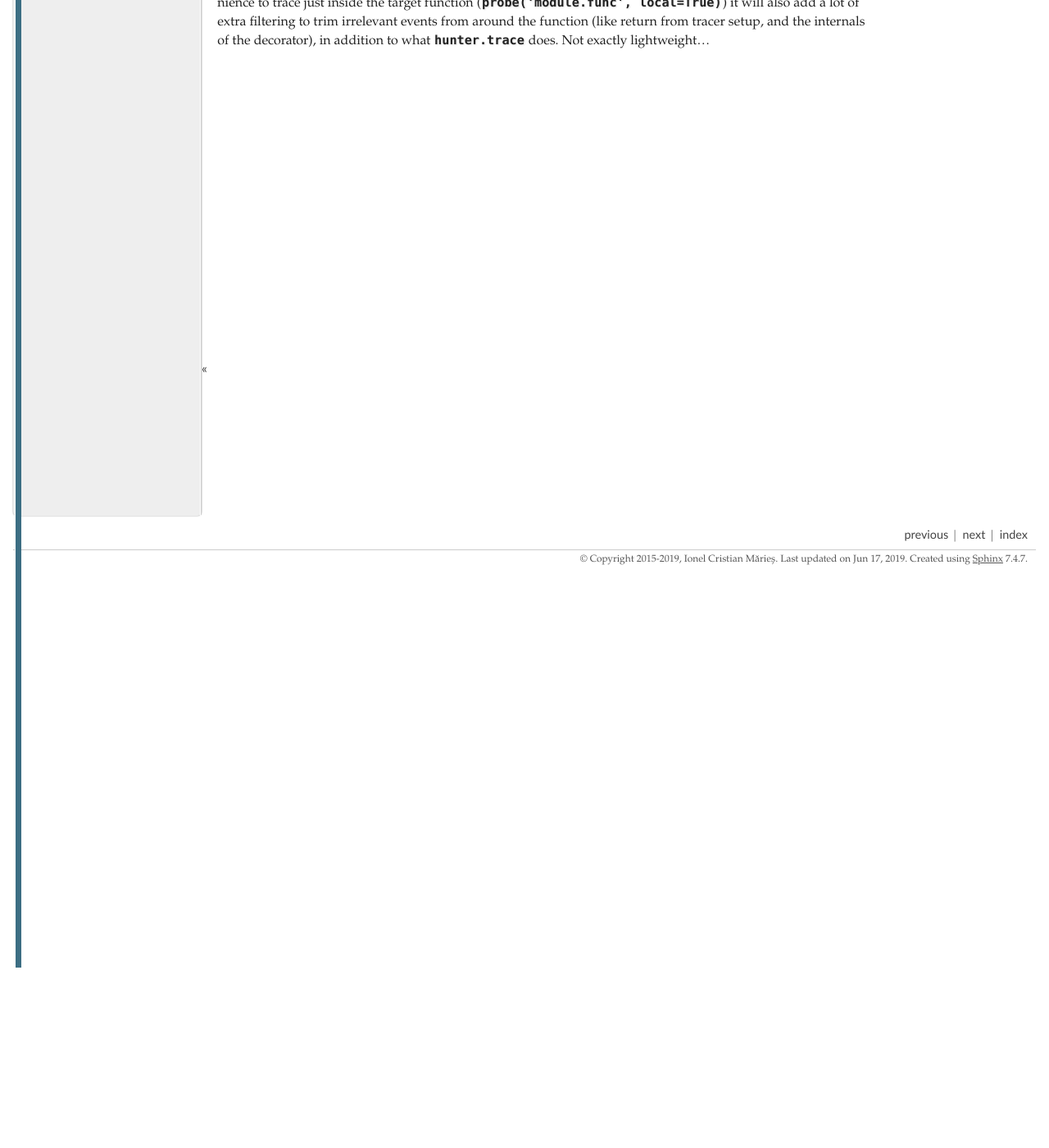
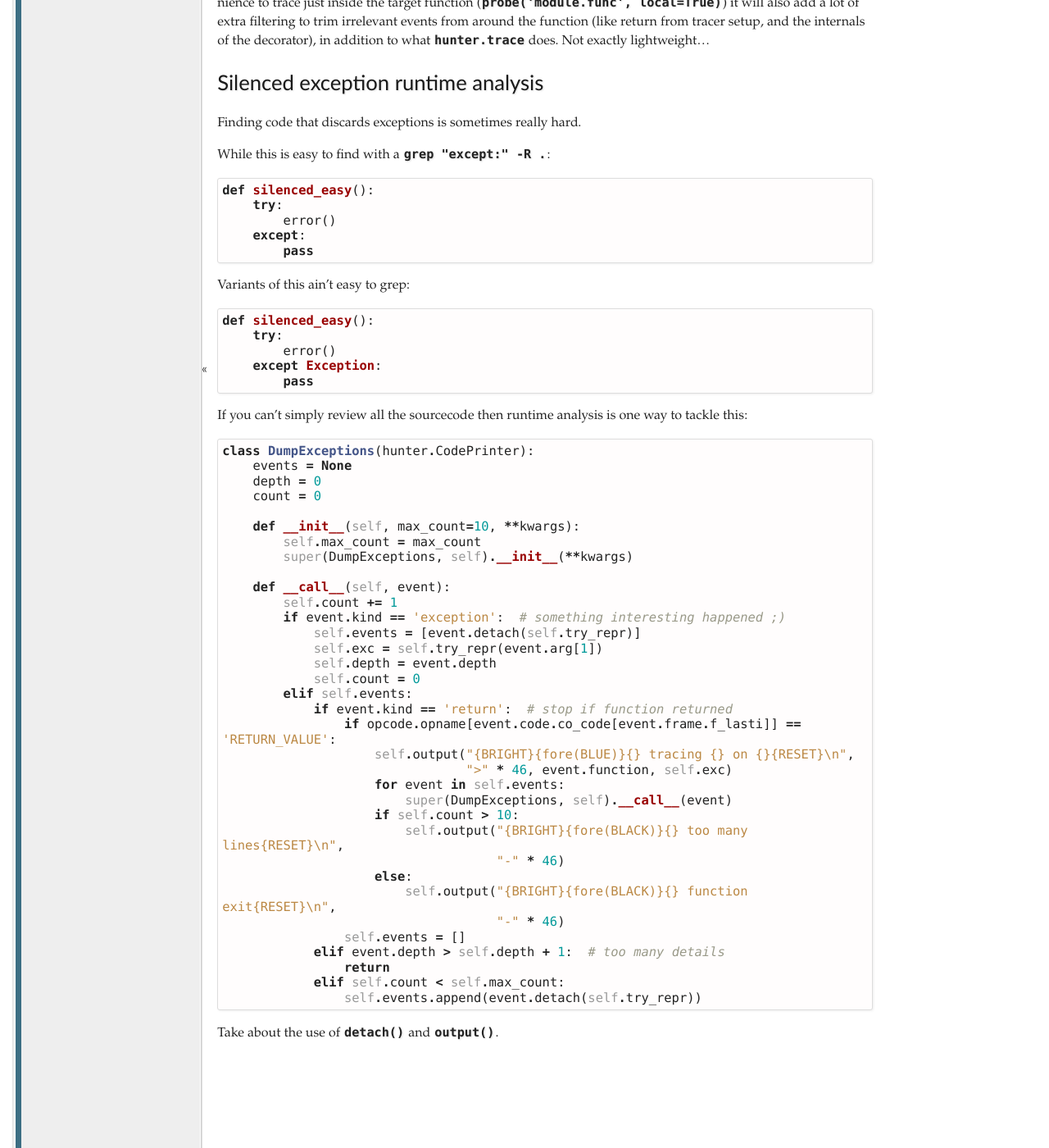
Before and after one commit to ionelmc/python-hunter, a Sphinx documentation site: the page built from docs/cookbook.rst, in a window 1280 px wide and 1400 px high, scrolled down 3190 px. Shown: the whole window at 82% size. Built offline with Sphinx 7.4.7, drawn with Linux system fonts in a browser that asks for light colours; pages that are not in the unit, such as notebooks, are missing from menus; before the commit the page ends 4370 px from its top, so only the background shows below that; some of the changed text lies outside the part shown.

Commit message:
Update cookbook and update docstring on output.

```diff
--- a/docs/cookbook.rst
+++ b/docs/cookbook.rst
@@ -174,3 +174,69 @@ It will work the same, ``hunter.wrap`` being a decorator. However, while ``hunte
 to trace just inside the target function (``probe('module.func', local=True)``) it will also add a lot of extra
 filtering to trim irrelevant events from around the function (like return from tracer setup, and the internals of the
 decorator), in addition to what ``hunter.trace`` does. Not exactly lightweight...
+
+Silenced exception runtime analysis
+===================================
+
+Finding code that discards exceptions is sometimes really hard.
+
+While this is easy to find with a ``grep "except:" -R .``:
+
+.. code-block:: python
+
+    def silenced_easy():
+        try:
+            error()
+        except:
+            pass
+
+Variants of this ain't easy to grep:
+
+.. code-block:: python
+
+    def silenced_easy():
+        try:
+            error()
+        except Exception:
+            pass
+
+If you can't simply review all the sourcecode then runtime analysis is one way to tackle this:
+
+.. code-block:: python
+
+    class DumpExceptions(hunter.CodePrinter):
+        events = None
+        depth = 0
+        count = 0
+
+        def __init__(self, max_count=10, **kwargs):
+            self.max_count = max_count
+            super(DumpExceptions, self).__init__(**kwargs)
+
+        def __call__(self, event):
+            self.count += 1
+            if event.kind == 'exception':  # something interesting happened ;)
+                self.events = [event.detach(self.try_repr)]
+                self.exc = self.try_repr(event.arg[1])
+                self.depth = event.depth
+                self.count = 0
+            elif self.events:
+                if event.kind == 'return':  # stop if function returned
+                    if opcode.opname[event.code.co_code[event.frame.f_lasti]] == 'RETURN_VALUE':
+                        self.output("{BRIGHT}{fore(BLUE)}{} tracing {} on {}{RESET}\n",
+                                    ">" * 46, event.function, self.exc)
+                        for event in self.events:
+                            super(DumpExceptions, self).__call__(event)
+                        if self.count > 10:
+                            self.output("{BRIGHT}{fore(BLACK)}{} too many lines{RESET}\n",
+                                        "-" * 46)
+                        else:
+                            self.output("{BRIGHT}{fore(BLACK)}{} function exit{RESET}\n",
+                                        "-" * 46)
+                    self.events = []
+                elif event.depth > self.depth + 1:  # too many details
+                    return
+                elif self.count < self.max_count:
+                    self.events.append(event.detach(self.try_repr))
+
+Take about the use of :meth:`~hunter.event.Event.detach` and :meth:`~hunter.actions.ColorStreamAction.output`.
```
Also changed, not shown: 2 other files.
